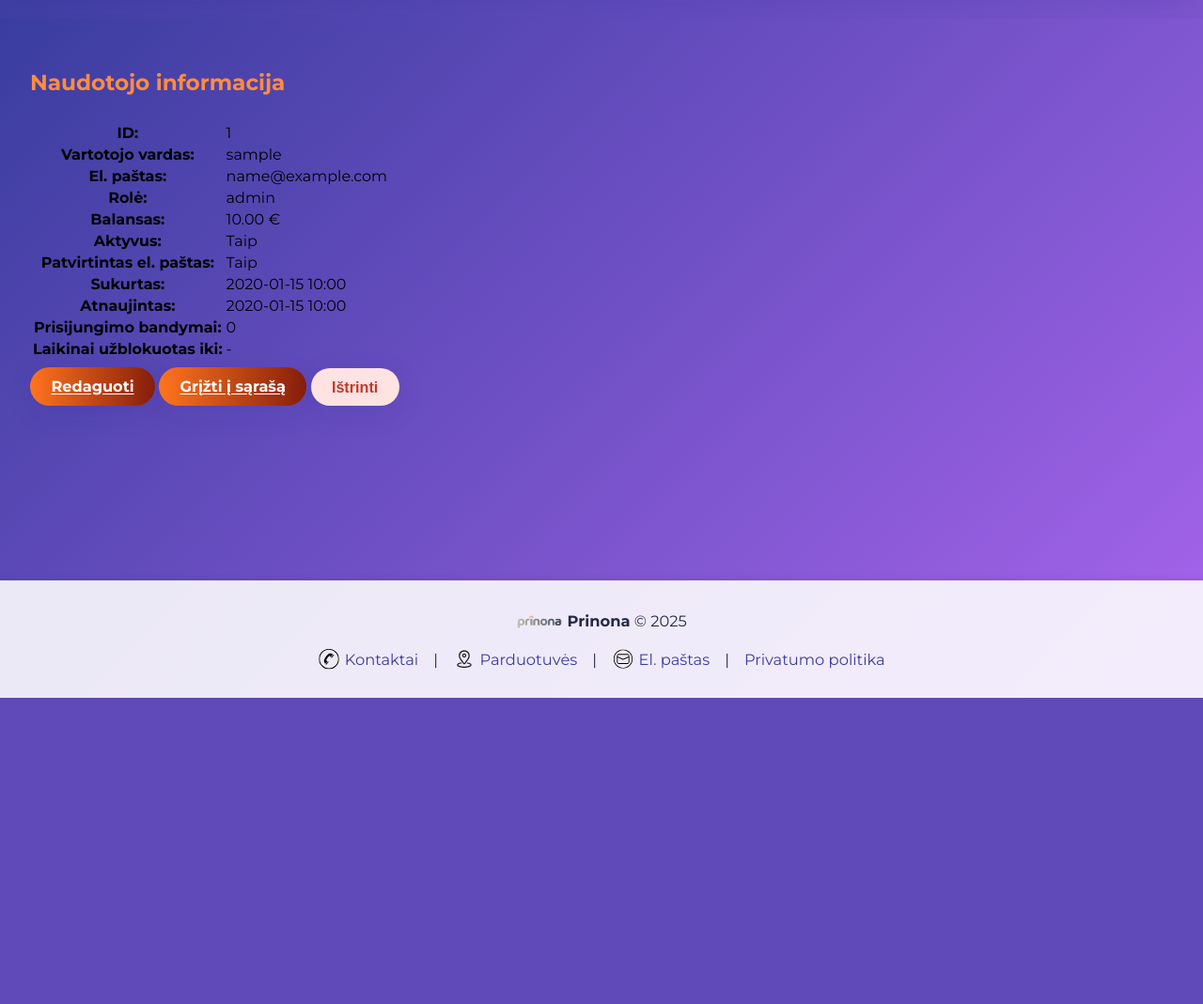
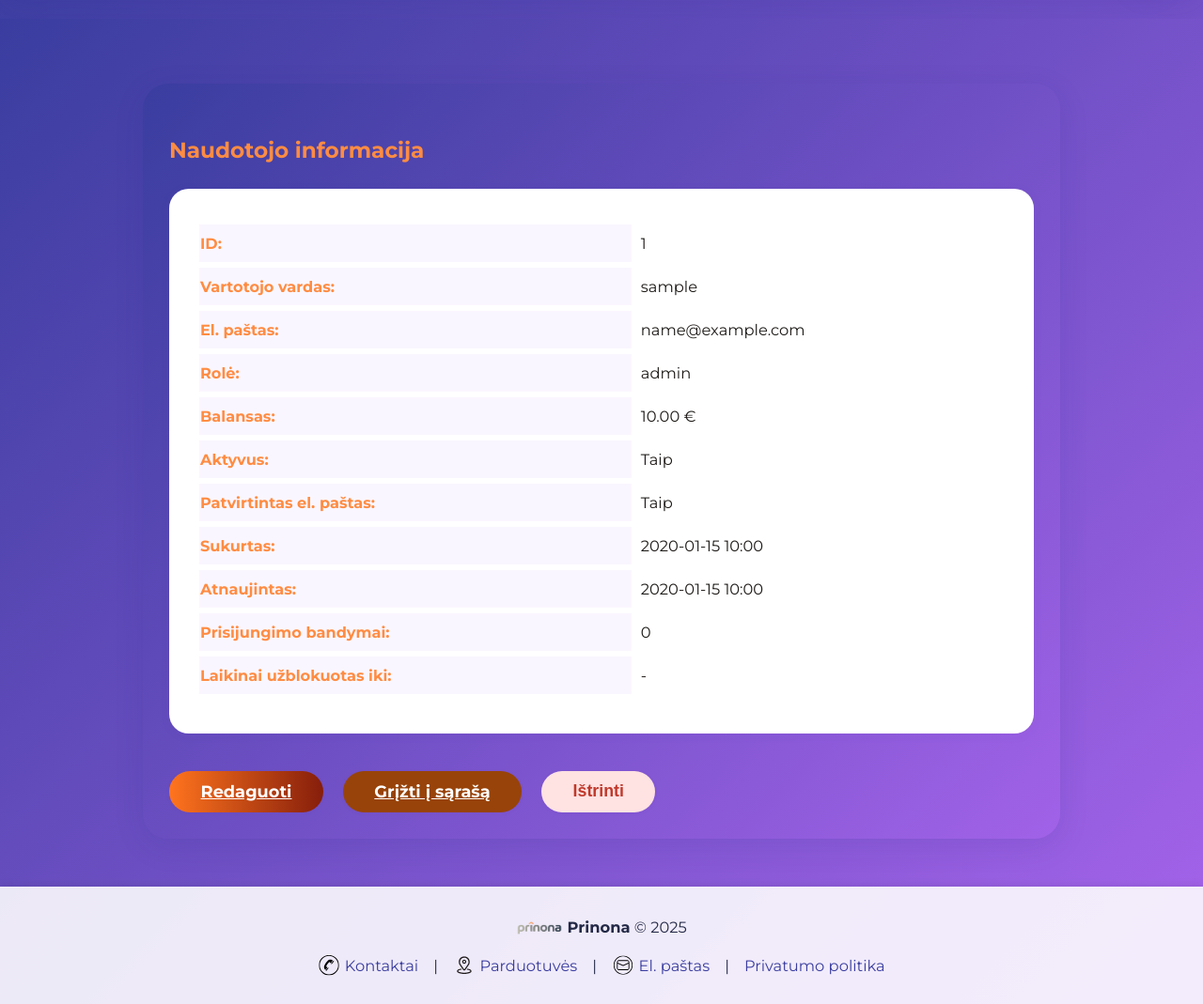
Before and after one commit to gonebe3/room2, a Flask app: page /admin/users/1 in a window 1280 px wide. Shown: the part 113-1182 px from the top of the page at 94% size. Before the commit the page ends 856 px from the top, so only its background shows below. Run offline with Flask 3, Linux system fonts and the light colour scheme; a user stored in the database is signed in; tables that the repository leaves empty hold one stand-in row (values such as "Sample post"); parts of the project's set-up code (start-up, migrations or seed data) failed here and were passed over; some libraries are stand-ins or nearby versions.

Commit message:
Admin orders CRUD UI korekcijos

```diff
--- a/app/routes/admin_routes.py
+++ b/app/routes/admin_routes.py
@@ -3,6 +3,18 @@ from flask_login import login_required, current_user
 from app.forms.product_form import ProductForm
 from app.forms.admin_user_form import AdminUserForm
 from app.forms.category_form import CategoryForm
+
+# PRIDĖTA – order CRUD forma (jei dar neturi, sukurk kaip admin_order_form.py)
+
+# PRIDĖTA – order servisai
+from app.services.order_service import (
+    get_all_orders, get_order_by_id,
+    update_order_status, delete_order
+)
+
+from app.services.order_service import create_order as order_service_create_order
+
+
 from app.services.product_service import (
     get_all_products, get_product_by_id, create_product,
     update_product, deactivate_product, update_product_quantity, delete_product
@@ -38,7 +50,7 @@ def dashboard():
         "users_count": len(get_all_users()),
         "categories_count": len(get_all_categories()),
         "products_count": len(get_all_products()),
-        "orders_count": 0,           # TODO: pridėti užsakymų count
+        "orders_count": len(get_all_orders()),
         "discounts_count": 0,        # TODO: pridėti nuolaidų count
         "today_sales_count": 0,      # TODO: parduota šiandien
         "month_revenue": 0,          # TODO: mėnesio apyvarta €
@@ -270,12 +282,76 @@ def delete_category_route(cat_id):
         flash('Klaida trinant kategoriją.', 'danger')
     return redirect(url_for('admin.category_list'))
 
+# --- ADMIN ORDERS CRUD (nauji, papildomi maršrutai) ---
+
+# --- ORDERS CRUD (profesionaliai, visi endpoint'ai suderinti) ---
+
 @admin_bp.route('/orders')
 @login_required
 @admin_required
+def order_list():
+    """Rodo visų užsakymų sąrašą"""
+    orders = get_all_orders()
+    return render_template('admin/orders/list.html', orders=orders)
+
+
+@admin_bp.route('/orders/<int:order_id>')
+@login_required
+@admin_required
+def order_detail(order_id):
+    """Rodo užsakymo detales"""
+    order = get_order_by_id(order_id)
+    if not order:
+        flash("Užsakymas nerastas.", "danger")
+        return redirect(url_for('admin.order_list'))
+    return render_template('admin/orders/detail.html', order=order)
+
+@admin_bp.route('/orders/edit/<int:order_id>', methods=['GET', 'POST'])
+@login_required
+@admin_required
+def edit_order(order_id):
+    """Redaguoja užsakymą"""
+    order = get_order_by_id(order_id)
+    if not order:
+        flash("Užsakymas nerastas.", "danger")
+        return redirect(url_for('admin.order_list'))
+    form = AdminOrderForm(obj=order)
+    users = get_all_users()
+    form.user_id.choices = [(u.id, f"{u.username} ({u.email})") for u in users]
+    if form.validate_on_submit():
+        success = update_order_status(order_id, form.status.data, modified_by=current_user.id)
+        if success:
+            flash("Užsakymo statusas atnaujintas.", "success")
+            return redirect(url_for('admin.order_detail', order_id=order_id))
+        else:
+            flash("Klaida atnaujinant užsakymą.", "danger")
+    return render_template('admin/orders/edit.html', form=form, order=order)
+
+@admin_bp.route('/orders/delete/<int:order_id>', methods=['POST'])
+@login_required
+@admin_required
+def delete_order_route(order_id):
+    """Ištrina užsakymą"""
+    success = delete_order(order_id)
+    if success:
+        flash('Užsakymas ištrintas.', 'success')
+    else:
+        flash('Klaida trinant užsakymą.', 'danger')
+    return redirect(url_for('admin.order_list'))
+# --- SENAS (placeholder) orders route išsaugotas, jeigu reikės redirectų suderinimui ---
+
+@admin_bp.route('/orders')
 def orders():
-    # Vėliau galėsi papildyti užsakymų sąrašu ar CRUD
-    return render_template('admin/orders.html')
+    """
+    Rodo visų užsakymų sąrašą administratoriaus panelėje.
+    Užsakymai paimami per service sluoksnį.
+    """
+    try:
+        orders = get_all_orders()
+    except Exception as e:
+        orders = []
+        flash("Nepavyko užkrauti užsakymų iš duomenų bazės.", "danger")
+    return render_template('admin/orders/list.html', orders=orders)
 
 @admin_bp.route('/discounts')
 @login_required
--- a/static/css/main.css
+++ b/static/css/main.css
@@ -2028,3 +2028,111 @@ main {
     align-items: stretch;
     height: auto;
 }
+
+/* --- Admin Order Detail & Items (gradient, kortelės, mygtukai, label) --- */
+
+.admin-orders-detail-container {
+    background: linear-gradient(135deg, #3a3d9f 0%, #a162e8 100%);
+    border-radius: 1.7rem;
+    box-shadow: 0 8px 32px 0 rgba(31, 38, 135, 0.12);
+    padding: 38px 28px 28px 28px;
+    max-width: 920px;
+    margin: 34px auto 0 auto;
+}
+
+.admin-order-detail-card,
+.admin-order-items {
+    background: #fff;
+    border-radius: 1.3rem;
+    box-shadow: 0 2px 12px 0 rgba(80,54,192,0.06);
+    padding: 32px 22px 20px 32px;
+    margin-bottom: 26px;
+}
+
+.admin-order-detail-table,
+.admin-order-items-table {
+    width: 100%;
+    border-collapse: separate;
+    border-spacing: 0 6px;
+    margin-bottom: 16px;
+}
+
+.admin-order-detail-table th,
+.admin-order-items-table th {
+    color: #ff8c42;
+    font-weight: 700;
+    text-align: left;
+    padding-right: 16px;
+    background: #faf6ff;
+    font-size: 1.01rem;
+}
+
+.admin-order-detail-table td,
+.admin-order-items-table td {
+    color: #1e1b18;
+    font-size: 1.02rem;
+    padding: 10px 10px;
+}
+
+.th-label {
+    color: #ff8c42;
+    font-weight: 700;
+    text-align: left;
+    padding-right: 16px;
+}
+
+.order-email {
+    color: #a162e8;
+    font-size: 0.98em;
+}
+
+.btn-row,
+.admin-order-detail-actions {
+    display: flex;
+    gap: 18px;
+    margin-top: 30px;
+}
+
+.btn-action {
+    font-size: 1.11em;
+    border-radius: 1.7rem;
+    font-weight: 700;
+    padding: 0.7rem 2.1rem;
+    box-shadow: 0 1px 4px rgba(80,54,192,0.06);
+    transition: background 0.18s;
+    margin-right: 0.15em;
+    border: none;
+}
+
+.btn-main {
+    background: linear-gradient(90deg, #ff741e 0%, #861e0b 100%);
+    color: #fff;
+}
+
+.btn-secondary {
+    background: #984309;
+    color: #fff;
+}
+
+.btn-danger {
+    background: #ffe2e2;
+    color: #c0392b;
+}
+
+.btn-action:hover { filter: brightness(1.07); }
+
+@media (max-width: 900px) {
+    .admin-orders-detail-container {
+        padding: 18px 6px 16px 6px;
+        max-width: 98vw;
+    }
+    .admin-order-detail-card,
+    .admin-order-items {
+        padding: 14px 5px 11px 8px;
+    }
+    .btn-row, .admin-order-detail-actions {
+        flex-direction: column;
+        gap: 12px;
+        align-items: stretch;
+    }
+}
--- a/templates/admin/users/detail.html
+++ b/templates/admin/users/detail.html
@@ -2,53 +2,53 @@
 {% block title %}Naudotojo informacija{% endblock %}
 
 {% block content %}
-<div class="container admin-users-detail-container">
+<div class="admin-orders-detail-container">
     <h2 class="admin-users-title">Naudotojo informacija</h2>
 
-    <div class="admin-user-detail-card">
-        <table class="admin-user-detail-table">
+    <div class="admin-order-detail-card">
+        <table class="admin-order-detail-table">
             <tr>
-                <th>ID:</th>
+                <th class="th-label">ID:</th>
                 <td>{{ user.id }}</td>
             </tr>
             <tr>
-                <th>Vartotojo vardas:</th>
+                <th class="th-label">Vartotojo vardas:</th>
                 <td>{{ user.username }}</td>
             </tr>
             <tr>
-                <th>El. paštas:</th>
+                <th class="th-label">El. paštas:</th>
                 <td>{{ user.email }}</td>
             </tr>
             <tr>
-                <th>Rolė:</th>
+                <th class="th-label">Rolė:</th>
                 <td>{{ user.role }}</td>
             </tr>
             <tr>
-                <th>Balansas:</th>
+                <th class="th-label">Balansas:</th>
                 <td>{{ user.balance|round(2) }} €</td>
             </tr>
             <tr>
-                <th>Aktyvus:</th>
+                <th class="th-label">Aktyvus:</th>
                 <td>{% if user.is_active %}Taip{% else %}Ne{% endif %}</td>
             </tr>
             <tr>
-                <th>Patvirtintas el. paštas:</th>
+                <th class="th-label">Patvirtintas el. paštas:</th>
                 <td>{% if user.email_confirmed %}Taip{% else %}Ne{% endif %}</td>
             </tr>
             <tr>
-                <th>Sukurtas:</th>
+                <th class="th-label">Sukurtas:</th>
                 <td>{{ user.created_on.strftime('%Y-%m-%d %H:%M') if user.created_on else '-' }}</td>
             </tr>
             <tr>
-                <th>Atnaujintas:</th>
+                <th class="th-label">Atnaujintas:</th>
                 <td>{{ user.modified_on.strftime('%Y-%m-%d %H:%M') if user.modified_on else '-' }}</td>
             </tr>
             <tr>
-                <th>Prisijungimo bandymai:</th>
+                <th class="th-label">Prisijungimo bandymai:</th>
                 <td>{{ user.login_attempts }}</td>
             </tr>
             <tr>
-                <th>Laikinai užblokuotas iki:</th>
+                <th class="th-label">Laikinai užblokuotas iki:</th>
                 <td>
                     {% if user.locked_until %}
                         {{ user.locked_until.strftime('%Y-%m-%d %H:%M') }}
@@ -60,14 +60,13 @@
         </table>
     </div>
 
-    <div class="admin-user-detail-actions">
-        <a href="{{ url_for('admin.edit_user', user_id=user.id) }}" class="btn btn-admin">Redaguoti</a>
-        <a href="{{ url_for('admin.user_list') }}" class="btn btn-secondary">Grįžti į sąrašą</a>
+    <div class="admin-order-detail-actions btn-row" style="margin-top:32px;">
+        <a href="{{ url_for('admin.edit_user', user_id=user.id) }}" class="btn btn-action btn-main">Redaguoti</a>
+        <a href="{{ url_for('admin.user_list') }}" class="btn btn-action btn-secondary">Grįžti į sąrašą</a>
         <form method="POST" action="{{ url_for('admin.delete_user_route', user_id=user.id) }}" style="display:inline;" onsubmit="return confirm('Ar tikrai norite ištrinti šį vartotoją?');">
-            <button type="submit" class="btn btn-danger">Ištrinti</button>
+            <input type="hidden" name="csrf_token" value="{{ csrf_token() }}">
+            <button type="submit" class="btn btn-action btn-danger">Ištrinti</button>
         </form>
     </div>
-
-    {# Galima pridėti papildomus blokelius: pvz. vartotojo užsakymų, atsiliepimų lentelę #}
 </div>
 {% endblock %}
--- a/templates/admin/users/list.html
+++ b/templates/admin/users/list.html
@@ -60,6 +60,7 @@
                             Redaguoti
                         </a>
                         <form method="POST" action="{{ url_for('admin.delete_user_route', user_id=user.id) }}" style="display:inline;" onsubmit="return confirm('Ar tikrai norite ištrinti šį vartotoją?');">
+                            <input type="hidden" name="csrf_token" value="{{ csrf_token() }}">
                             <button type="submit" class="btn btn-danger btn-small">
                                 Ištrinti
                             </button>
```
Also changed, not shown: app/services/order_service.py (+77 -73 lines), templates/admin/orders.html (deleted, +0 -8 lines), templates/admin/orders/detail.html (added, +116 -0 lines), templates/admin/orders/edit.html (added, +65 -0 lines), templates/admin/orders/list.html (added, +69 -0 lines), static/uploads/irklente-sup-beaster-bs15sup.webp (added).
